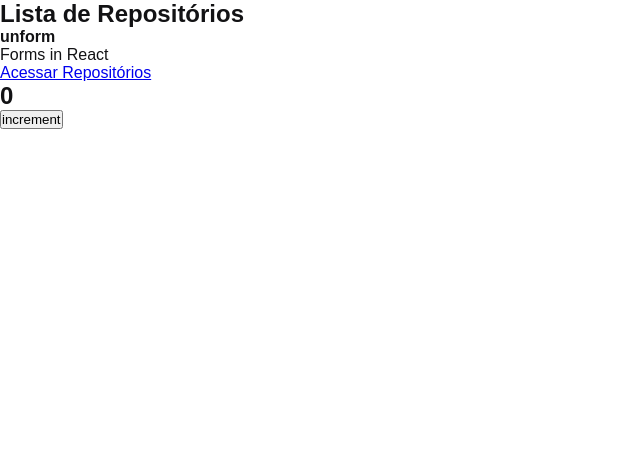
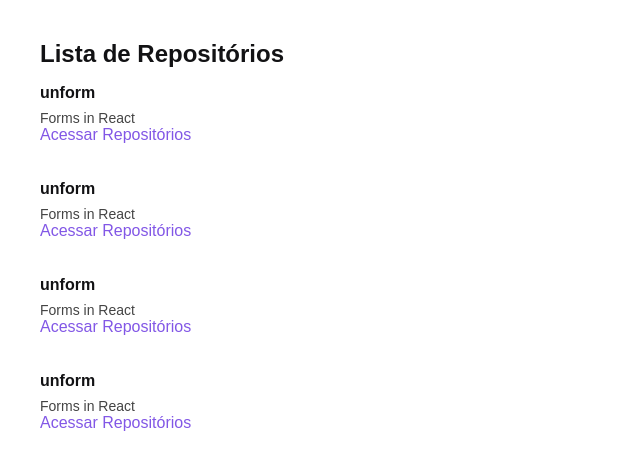
Before and after one commit to GabrielMerigo/01-github-explorer, a React app: page / in a window 1280 px wide. Shown: the top 470 px of the page, without its empty margins (0-640 px from the left). Built offline with nearby package versions, Linux system fonts and the light colour scheme.

Commit message:
incinado

```diff
--- a/src/App.jsx
+++ b/src/App.jsx
@@ -1,12 +1,10 @@
 import './styles/global.scss';
 import { RepositoryList } from './components/RepositoryList';
-import { Counter } from './components/Counter';
 
 export default function App() {
   return (
     <>
       <RepositoryList />
-      <Counter />
     </>
   )
 }
--- a/src/components/Counter.jsx
+++ /dev/null
@@ -1,19 +0,0 @@
-import { useState } from "react"
-
-// Imutabilidade -
-
-export function Counter() {
-  const [counter, setCounter] = useState(0)
-
-  function increment() {
-    console.log('Incrementing')
-    setCounter(counter + 1)
-  }
-
-  return (
-    <div>
-      <h2>{counter}</h2>
-      <button onClick={increment}>increment</button>
-    </div>
-  )
-}
--- a/src/components/RepositoryList.jsx
+++ b/src/components/RepositoryList.jsx
@@ -1,4 +1,6 @@
 import { RepositoryItem } from "./RepositoryItem";
+import { useState } from "react";
+import '../styles/repositories.scss'
 
 const repository = {
   name: 'unform',
@@ -6,16 +8,21 @@
   link:"https://github.com/unform"
 }
 
-const usuarios = ['gabriel', 'diego', 'jorge']
-usuarios.push('rafacamarda')
+//https://api.github.com/users/gabrielmerigo/repos
 
 export function RepositoryList() {
+  const [repos, setRepos] = useState([])
+
+
   return (
     <section className="repository-list">
       <h1>Lista de Repositórios</h1>
 
       <ul>
         <RepositoryItem repository={repository} />
+        <RepositoryItem repository={repository} />
+        <RepositoryItem repository={repository} />
+        <RepositoryItem repository={repository} />
       </ul>
     </section>
   )
--- /dev/null
+++ b/src/styles/repositories.scss
@@ -0,0 +1,30 @@
+section.repository-list {
+  margin: 40px;
+
+  h1 {
+    margin-bottom: 16px;
+  }
+
+  ul {
+    list-style: none;
+
+    li {
+      & + li {
+        margin-top: 20px;
+      }
+
+      p {
+        font-size: 14px;
+        color:#444;
+        margin-top: 8px;
+      }
+
+      a {
+        display: inline-block;
+        margin-bottom: 16px;
+        text-decoration: none;
+        color: #8257e6;
+      }
+    }
+  }
+}
```
